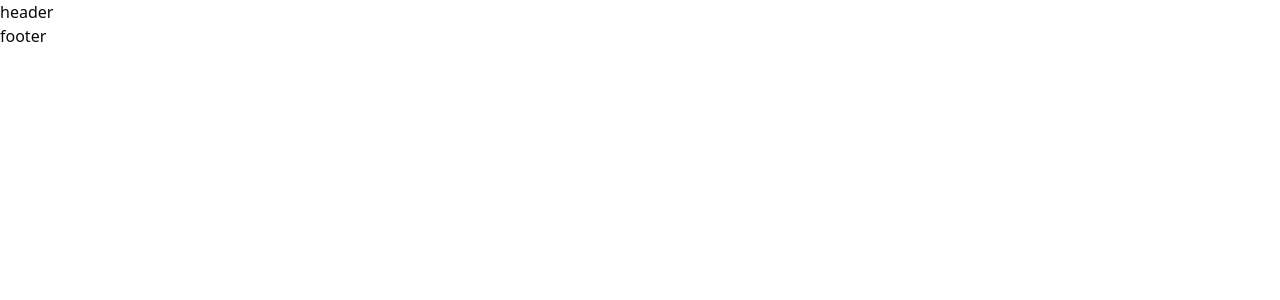
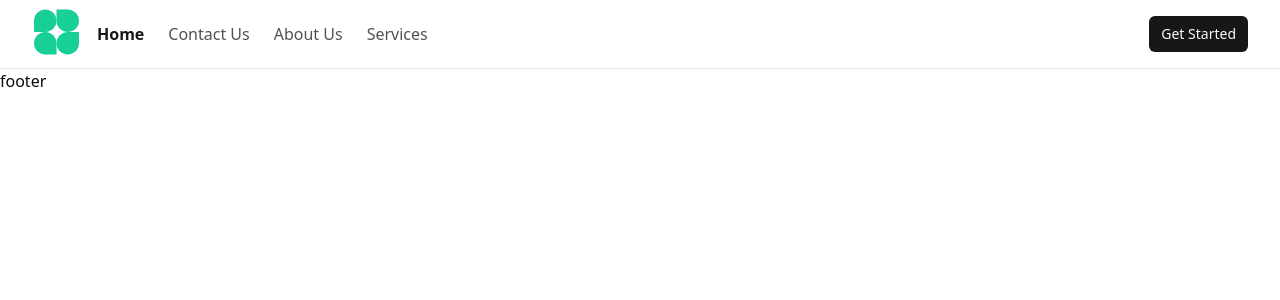
Before and after one commit to anant5441/Ai-Mock-Interview, a React (Vite) app: page / in a window 1280 px wide. Shown: the top 300 px of the page. Built offline with nearby package versions, Linux system fonts and the light colour scheme; no server answers.

Commit message:
Header Component Completed

```diff
--- a/package.json
+++ b/package.json
@@ -11,6 +11,7 @@
   },
   "dependencies": {
     "@clerk/clerk-react": "^5.33.0",
+    "@radix-ui/react-dialog": "^1.1.14",
     "@radix-ui/react-slot": "^1.2.3",
     "class-variance-authority": "^0.7.1",
     "clsx": "^2.1.1",
--- a/src/components/container.tsx
+++ b/src/components/container.tsx
@@ -7,12 +7,12 @@
     className?: string; //optional one
 }
 
-const container = ({children,className}:ContainerProps) => {
+const Container = ({children,className}:ContainerProps) => {
   return (
-    <div className={cn("container mx-auto px-4 md:px-8 py-4 w-full", className)}>
+    <div className={cn("container mx-auto px-4 md:px-8 py-2 w-full", className)}>
       {children}
     </div>
   )
 }
 
-export default container
+export default Container
--- a/src/components/header.tsx
+++ b/src/components/header.tsx
@@ -1,5 +1,47 @@
+import { cn } from "@/lib/utils";
+import { useAuth } from "@clerk/clerk-react";
+import Container  from "./container";
+import LogoContainer from "./logo-container";
+import { NavigationRoutes } from "./navigation-routes";
+import { NavLink } from "react-router-dom";
+import ProfileContainer from "./profile-container";
+import {ToggleContainer} from "./toggle-container";
+
+
 const Header = () => {
-    return <div>header</div>;
+    const { userId }=useAuth();
+    return <header className={cn("w-full border-b ")}>
+        <Container>
+            <div className="flex gap-4">{/*left side8}
+                <div className="max-w-7xl mx-auto flex items-center  px-6 "></div>
+                {/* You can add your logo*/}
+                <LogoContainer />
+                {/*Navigation section */}
+                <nav className="hidden md:flex items-center gap-3">
+                    <NavigationRoutes />
+                    {userId &&(
+                        <NavLink
+                        to={"/generate"}
+                        className={({ isActive }) =>
+                            cn(
+                            "text-base text-neutral-600",
+                            isActive && "text-neutral-900 font-semibold"
+                            )
+                        }
+                        >
+                        Take an interview
+                        </NavLink>
+                    )}
+                </nav>
+                <div className="ml-auto flex items-center gap-6"></div>
+                {/* Profile Section*/}
+                <ProfileContainer/>
+
+                {/* Mobile toggle section */}
+                <ToggleContainer/>
+            </div>
+        </Container>
+    </header>
 };
 
 export default Header;
--- /dev/null
+++ b/src/components/logo-container.tsx
@@ -0,0 +1,13 @@
+import { Link } from "react-router-dom";
+
+const LogoContainer = () => {
+    return (
+    <div>
+        <Link to={"/"}>
+            <img src="/svg/logo.svg" alt=""  className="min-w-10 min-h-10 object-contain"/>
+        </Link>
+    </div>
+    )
+}
+
+export default LogoContainer
--- /dev/null
+++ b/src/components/navigation-routes.tsx
@@ -0,0 +1,35 @@
+import { MainRoutes } from "../lib/helper";
+import { cn } from "@/lib/utils";
+import { NavLink } from "react-router-dom";
+
+interface NavigationRoutesProps {
+    isMobile?: boolean;
+}
+
+export const NavigationRoutes = ({
+    isMobile = false,
+}: NavigationRoutesProps) => {
+    return (
+        <ul
+        className={cn(
+            "flex items-center gap-6",
+            isMobile && "items-start flex-col gap-8"
+        )}
+        >
+        {MainRoutes.map((route:{ href: string; label: string }) => (
+            <NavLink
+            key={route.href}
+            to={route.href}
+            className={({ isActive }) =>
+                cn(
+                "text-base text-neutral-600",
+                isActive && "text-neutral-900 font-semibold"
+                )
+            }
+            >
+            {route.label}
+            </NavLink>
+        ))}
+        </ul>
+    );
+};
--- /dev/null
+++ b/src/components/profile-container.tsx
@@ -0,0 +1,31 @@
+import { useAuth, UserButton } from "@clerk/clerk-react";
+import { Loader } from "lucide-react";
+import { Button } from "./ui/button";
+import { Link } from "react-router-dom";
+
+
+const ProfileContainer = () => {
+    const { isSignedIn,isLoaded } = useAuth();
+    if (!isLoaded) {
+    return (
+        <div className="flex items-center">
+            <Loader className="min-w-4 min-h-4 animate-spin text-emerald-500" />
+        </div>
+        );
+    }
+    return (
+        <div className="py-2">
+        <div className="flex items-center gap-6">
+        {isSignedIn ? (
+            <UserButton afterSignOutUrl="/"  />
+        ) : (
+            <Link to={"/signin"}>
+            <Button size={"sm"}>Get Started</Button>
+            </Link>
+        )}
+        </div>
+        </div>
+    )
+}
+
+export default ProfileContainer
--- /dev/null
+++ b/src/components/toggle-container.tsx
@@ -0,0 +1,45 @@
+import {
+    Sheet,
+    SheetContent,
+    SheetHeader,
+    SheetTitle,
+    SheetTrigger,
+} from "@/components/ui/sheet";
+import { Menu } from "lucide-react";
+import { NavigationRoutes } from "./navigation-routes";
+import { useAuth } from "@clerk/clerk-react";
+import { NavLink } from "react-router-dom";
+import { cn } from "@/lib/utils";
+
+export const ToggleContainer = () => {
+    const { userId } = useAuth();
+    return (
+        <Sheet>
+        <SheetTrigger className="block md:hidden">
+            <Menu />
+        </SheetTrigger>
+        <SheetContent>
+            <SheetHeader>
+            <SheetTitle />
+            </SheetHeader>
+
+            <nav className="gap-9 flex flex-col items-start">
+            <NavigationRoutes isMobile />
+            {userId && (
+                <NavLink
+                to={"/generate"}
+                className={({ isActive }) =>
+                    cn(
+                    "text-base text-neutral-600 ",
+                    isActive && "text-neutral-900 font-semibold"
+                    )
+                }
+                >
+                Take An Interview
+                </NavLink>
+            )}
+            </nav>
+        </SheetContent>
+        </Sheet>
+    );
+};
--- /dev/null
+++ b/src/components/ui/sheet.tsx
@@ -0,0 +1,138 @@
+import * as React from "react"
+import * as SheetPrimitive from "@radix-ui/react-dialog"
+import { cva, type VariantProps } from "class-variance-authority"
+import { X } from "lucide-react"
+
+import { cn } from "@/lib/utils"
+
+const Sheet = SheetPrimitive.Root
+
+const SheetTrigger = SheetPrimitive.Trigger
+
+const SheetClose = SheetPrimitive.Close
+
+const SheetPortal = SheetPrimitive.Portal
+
+const SheetOverlay = React.forwardRef<
+  React.ElementRef<typeof SheetPrimitive.Overlay>,
+  React.ComponentPropsWithoutRef<typeof SheetPrimitive.Overlay>
+>(({ className, ...props }, ref) => (
+  <SheetPrimitive.Overlay
+    className={cn(
+      "fixed inset-0 z-50 bg-black/80  data-[state=open]:animate-in data-[state=closed]:animate-out data-[state=closed]:fade-out-0 data-[state=open]:fade-in-0",
+      className
+    )}
+    {...props}
+    ref={ref}
+  />
+))
+SheetOverlay.displayName = SheetPrimitive.Overlay.displayName
+
+const sheetVariants = cva(
+  "fixed z-50 gap-4 bg-background p-6 shadow-lg transition ease-in-out data-[state=open]:animate-in data-[state=closed]:animate-out data-[state=closed]:duration-300 data-[state=open]:duration-500",
+  {
+    variants: {
+      side: {
+        top: "inset-x-0 top-0 border-b data-[state=closed]:slide-out-to-top data-[state=open]:slide-in-from-top",
+        bottom:
+          "inset-x-0 bottom-0 border-t data-[state=closed]:slide-out-to-bottom data-[state=open]:slide-in-from-bottom",
+        left: "inset-y-0 left-0 h-full w-3/4 border-r data-[state=closed]:slide-out-to-left data-[state=open]:slide-in-from-left sm:max-w-sm",
+        right:
+          "inset-y-0 right-0 h-full w-3/4  border-l data-[state=closed]:slide-out-to-right data-[state=open]:slide-in-from-right sm:max-w-sm",
+      },
+    },
+    defaultVariants: {
+      side: "right",
+    },
+  }
+)
+
+interface SheetContentProps
+  extends React.ComponentPropsWithoutRef<typeof SheetPrimitive.Content>,
+    VariantProps<typeof sheetVariants> {}
+
+const SheetContent = React.forwardRef<
+  React.ElementRef<typeof SheetPrimitive.Content>,
+  SheetContentProps
+>(({ side = "right", className, children, ...props }, ref) => (
+  <SheetPortal>
+    <SheetOverlay />
+    <SheetPrimitive.Content
+      ref={ref}
+      className={cn(sheetVariants({ side }), className)}
+      {...props}
+    >
+      {children}
+      <SheetPrimitive.Close className="absolute right-4 top-4 rounded-sm opacity-70 ring-offset-background transition-opacity hover:opacity-100 focus:outline-none focus:ring-2 focus:ring-ring focus:ring-offset-2 disabled:pointer-events-none data-[state=open]:bg-secondary">
+        <X className="h-4 w-4" />
+        <span className="sr-only">Close</span>
+      </SheetPrimitive.Close>
+    </SheetPrimitive.Content>
+  </SheetPortal>
+))
+SheetContent.displayName = SheetPrimitive.Content.displayName
+
+const SheetHeader = ({
+  className,
+  ...props
+}: React.HTMLAttributes<HTMLDivElement>) => (
+  <div
+    className={cn(
+      "flex flex-col space-y-2 text-center sm:text-left",
+      className
+    )}
+    {...props}
+  />
+)
+SheetHeader.displayName = "SheetHeader"
+
+const SheetFooter = ({
+  className,
+  ...props
+}: React.HTMLAttributes<HTMLDivElement>) => (
+  <div
+    className={cn(
+      "flex flex-col-reverse sm:flex-row sm:justify-end sm:space-x-2",
+      className
+    )}
+    {...props}
+  />
+)
+SheetFooter.displayName = "SheetFooter"
+
+const SheetTitle = React.forwardRef<
+  React.ElementRef<typeof SheetPrimitive.Title>,
+  React.ComponentPropsWithoutRef<typeof SheetPrimitive.Title>
+>(({ className, ...props }, ref) => (
+  <SheetPrimitive.Title
+    ref={ref}
+    className={cn("text-lg font-semibold text-foreground", className)}
+    {...props}
+  />
+))
+SheetTitle.displayName = SheetPrimitive.Title.displayName
+
+const SheetDescription = React.forwardRef<
+  React.ElementRef<typeof SheetPrimitive.Description>,
+  React.ComponentPropsWithoutRef<typeof SheetPrimitive.Description>
+>(({ className, ...props }, ref) => (
+  <SheetPrimitive.Description
+    ref={ref}
+    className={cn("text-sm text-muted-foreground", className)}
+    {...props}
+  />
+))
+SheetDescription.displayName = SheetPrimitive.Description.displayName
+
+export {
+  Sheet,
+  SheetPortal,
+  SheetOverlay,
+  SheetTrigger,
+  SheetClose,
+  SheetContent,
+  SheetHeader,
+  SheetFooter,
+  SheetTitle,
+  SheetDescription,
+}
--- /dev/null
+++ b/src/lib/helper.ts
@@ -0,0 +1,19 @@
+
+export const MainRoutes = [
+    {
+        label: "Home",
+        href: "/",
+    },
+    {
+        label: "Contact Us",
+        href: "/contact",
+    },
+    {
+        label: "About Us",
+        href: "/about",
+    },
+    {
+        label: "Services",
+        href: "/services",
+    },
+];
```
Also changed, not shown: 1 other file (tests, documents, lock files or other folders).
